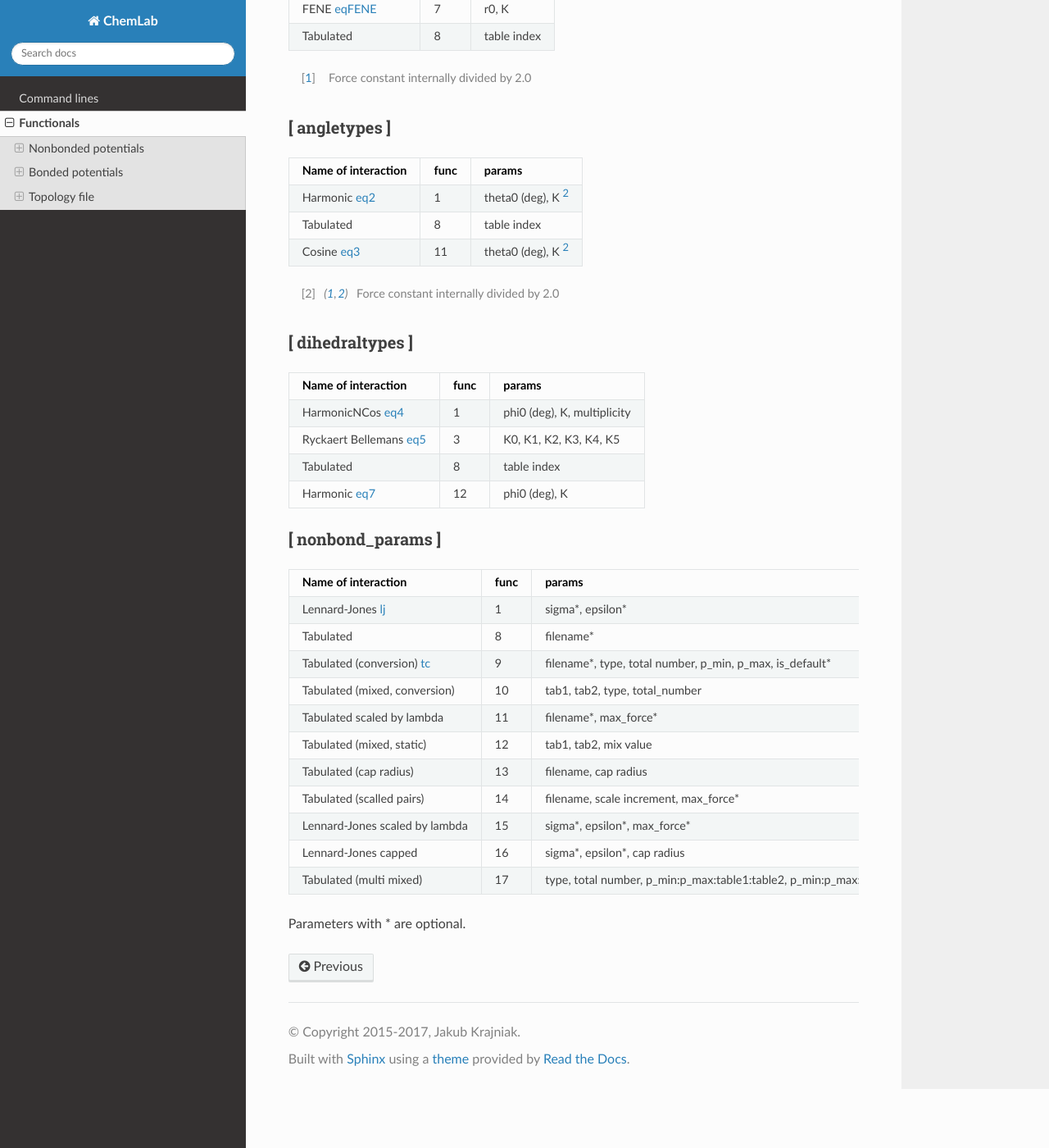
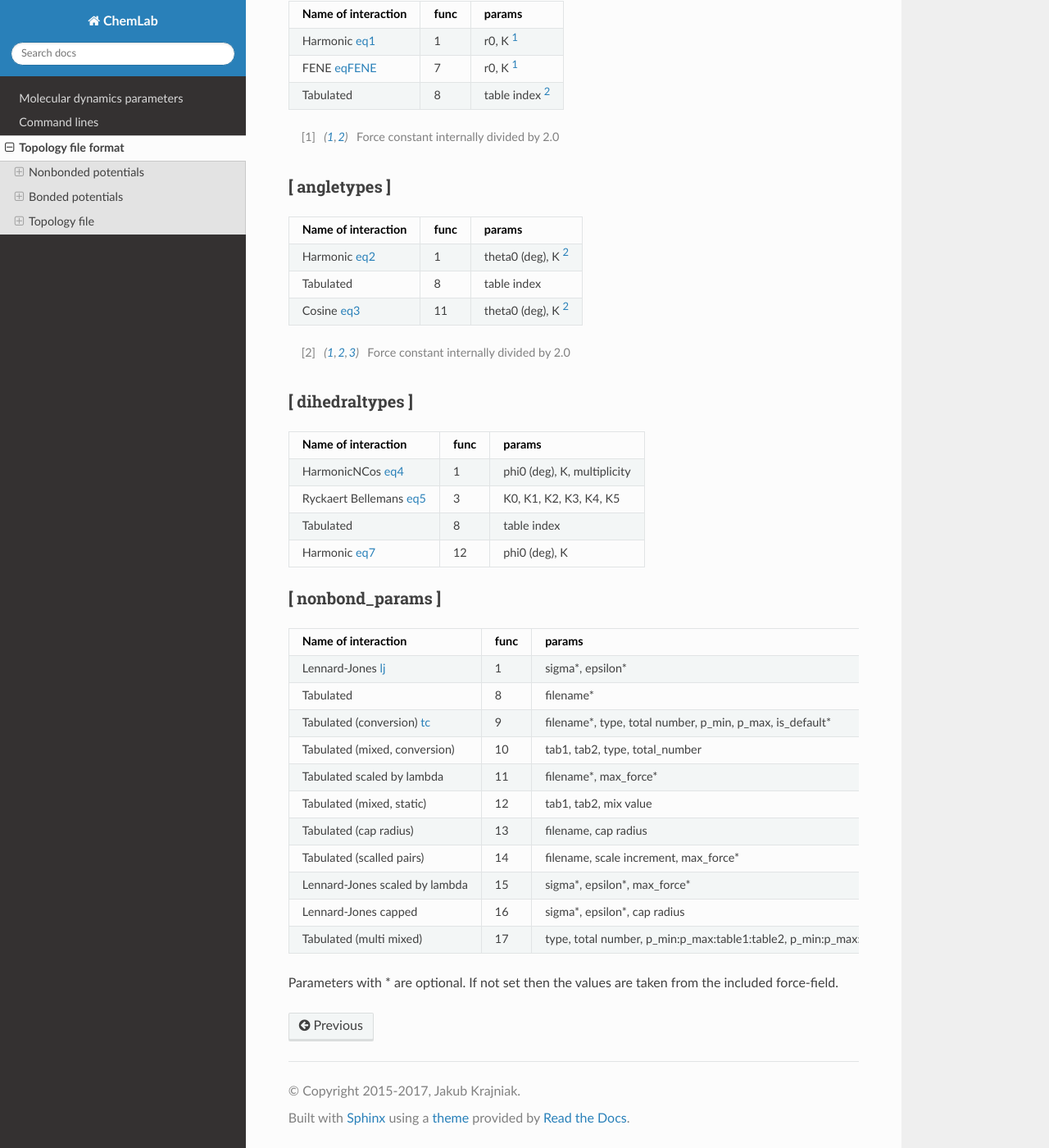
Before and after one commit to cgchemlab/chemlab, a Sphinx documentation site: the page built from doc/topology.rst, in a window 1280 px wide and 1400 px high, scrolled down 1820 px. Shown: the whole window at 82% size. Built offline with Sphinx 7.4.7 and the Read the Docs theme 2.0.0, drawn with Linux system fonts in a browser that asks for light colours; some of the changed text lies outside the part shown.

Commit message:
updated documentation (NFY)

```diff
--- a/doc/commandlines.rst
+++ b/doc/commandlines.rst
@@ -1,5 +1,7 @@
 Command lines
 ==============
+
+.. _commandlines:
 
 .. toctree::
    :maxdepth: 1
--- a/doc/index.rst
+++ b/doc/index.rst
@@ -11,6 +11,7 @@
 .. toctree::
    :maxdepth: 1
 
+   mdparams
    commandlines
    topology
 
--- a/doc/start_simulation.rst
+++ b/doc/start_simulation.rst
@@ -1,5 +1,7 @@
 start_simulation.py
 ===================
+
+.. _startsimulation:
 
 .. argparse::
    :filename: ../src/app_args.py
--- a/doc/topology.rst
+++ b/doc/topology.rst
@@ -1,5 +1,5 @@
-Functionals
-===========
+Topology file format
+====================
 
 Nonbonded potentials
 --------------------
@@ -122,6 +122,8 @@
 Topology file
 -------------
 
+In principle, ChemLab uses GROMACS-like topology file format. However, some functional types are different.
+
 [ bondtypes ]
 +++++++++++++
 
@@ -129,8 +131,8 @@
 Name of interaction       func   params
 ========================  =====  =======
 Harmonic eq1_             1      r0, K [1]_
-FENE eqFENE_              7      r0, K
-Tabulated                 8      table index
+FENE eqFENE_              7      r0, K [1]_
+Tabulated                 8      table index [2]_
 ========================  =====  =======
 
 .. [1] Force constant internally divided by 2.0
@@ -180,4 +182,4 @@
 Tabulated (multi mixed)         17    type, total number, p_min:p_max:table1:table2, p_min:p_max:table1:table2, p_min:p_max:table1:table2, ...
 ==============================  ====  ======
 
-Parameters with * are optional.
+Parameters with * are optional. If not set then the values are taken from the included force-field.
```
Also changed, not shown: README.md (+8 -1 lines), doc/mdparams.rst (added, +76 -0 lines), 1 other file.
